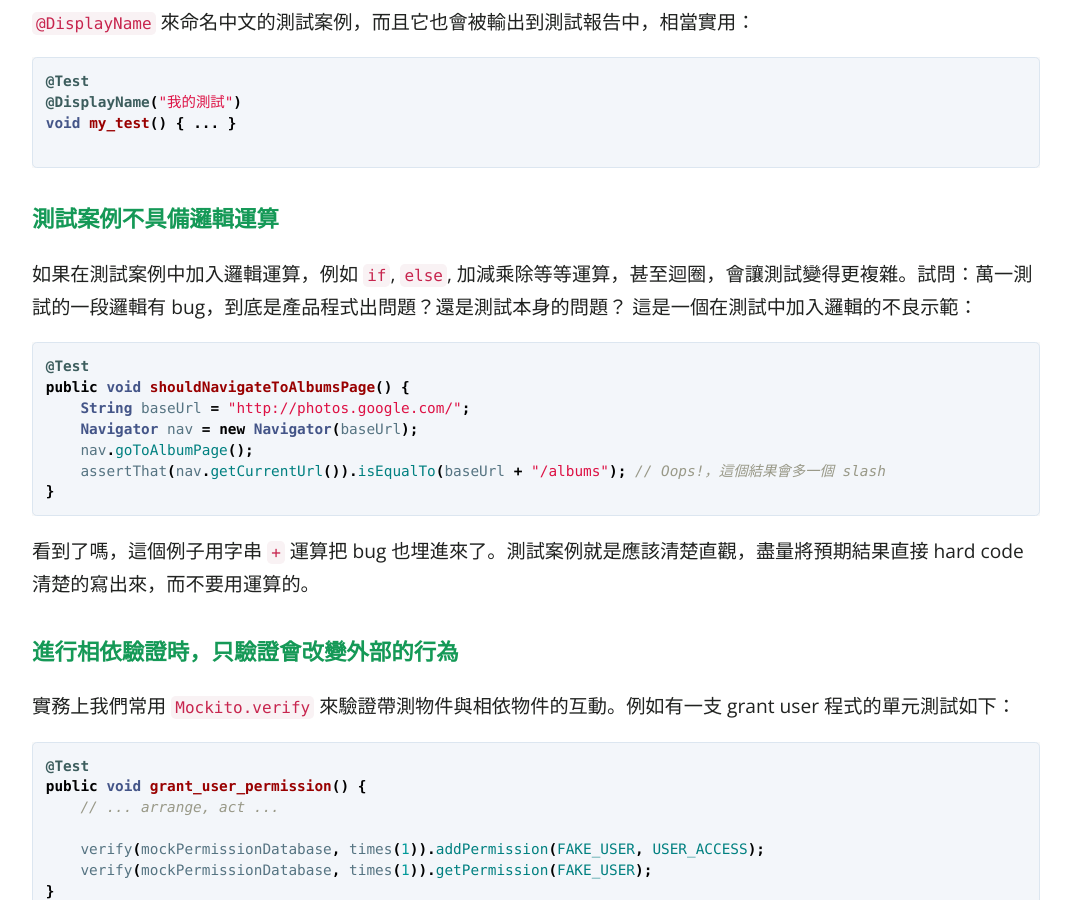
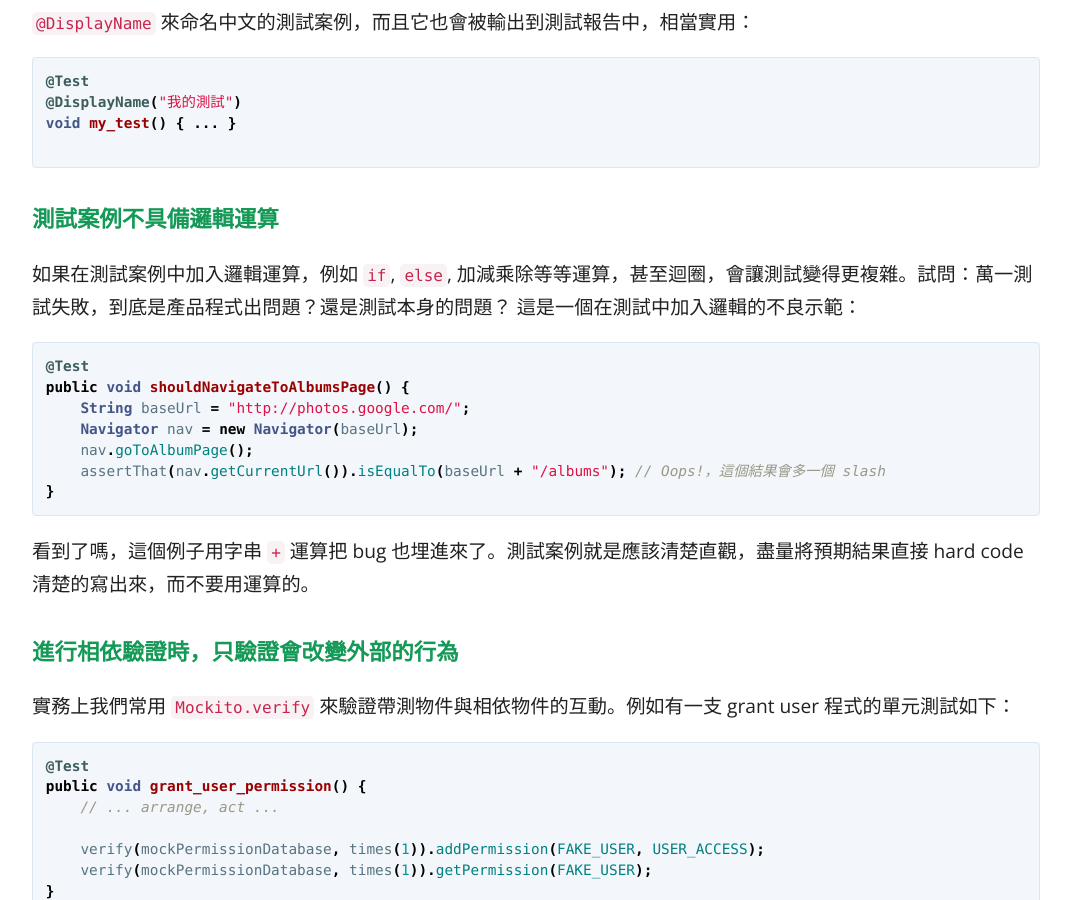
Before and after one commit to KaiSheng714/KaiSheng714.github.io, a Jekyll site: the page built from _posts/2022-09-19-good-unit-test.md, in a window 1280 px wide and 900 px high, scrolled down 3289 px. Shown: the whole window, without its empty margins (104-1175 px from the left). Built offline with Jekyll 4.4.1, drawn with Linux system fonts in a browser that asks for light colours; comment, search, counter and statistics services are not loaded.

Commit message:
good-unit-test

````diff
--- a/_posts/2022-09-19-good-unit-test.md
+++ b/_posts/2022-09-19-good-unit-test.md
@@ -76,7 +76,7 @@ void my_test() { ... }
 
 ### **測試案例不具備邏輯運算**
 
-如果在測試案例中加入邏輯運算，例如 `if`, `else`, 加減乘除等等運算，甚至迴圈，會讓測試變得更複雜。試問：萬一測試的一段邏輯有 bug，到底是產品程式出問題？還是測試本身的問題？ 這是一個在測試中加入邏輯的不良示範：
+如果在測試案例中加入邏輯運算，例如 `if`, `else`, 加減乘除等等運算，甚至迴圈，會讓測試變得更複雜。試問：萬一測試失敗，到底是產品程式出問題？還是測試本身的問題？ 這是一個在測試中加入邏輯的不良示範：
 
 ```java
 @Test
````
